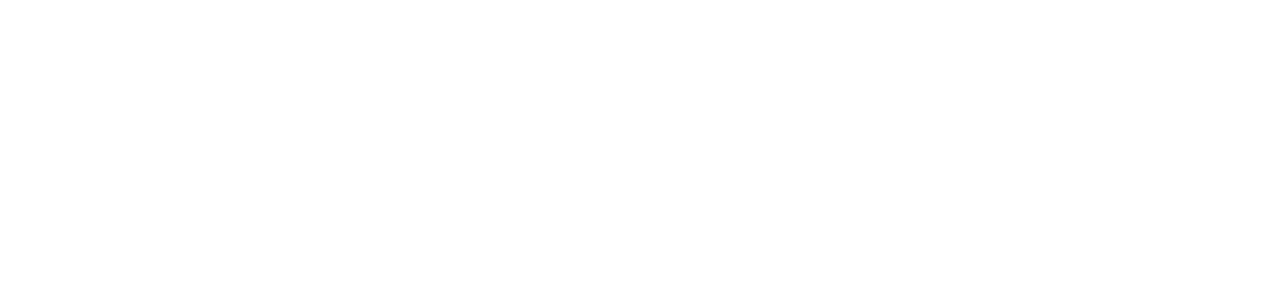
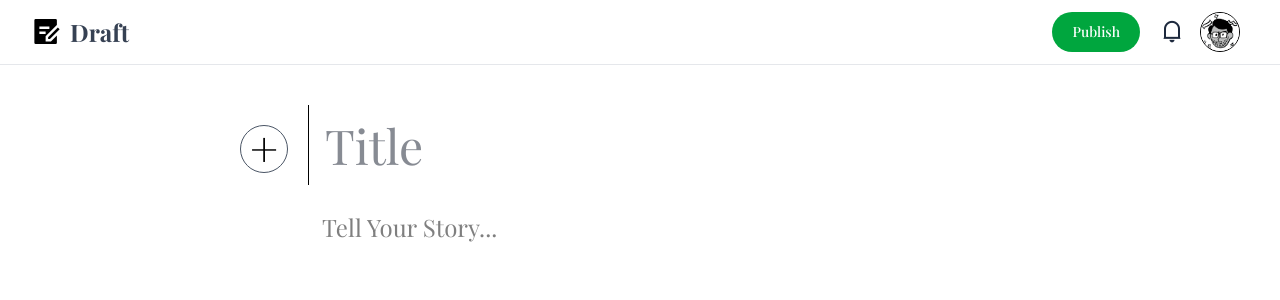
Before and after one commit to Kingsuk-03/Medium-Project, a React (Vite) app in the folder frontend/: page /writeBlog in a window 1280 px wide. Before the commit this address had no page. Shown: the top 300 px of the page. Built offline with nearby package versions, Linux system fonts and the light colour scheme; a web font is replaced by a local one.

Commit message:
add blog publish page

```diff
--- a/frontend/src/App.tsx
+++ b/frontend/src/App.tsx
@@ -3,6 +3,7 @@
 import {Signup} from "./pages/Signup";
 import {Signin} from "./pages/Signin";
 import {Blog} from "./pages/Blog";
+import {Publish} from "./pages/Publish";
 import {AllBlogs} from "./pages/AllBlogs";
 
 function App() {
@@ -15,6 +16,7 @@
           <Route path="/signin" element={<Signin />} />
           <Route path="/blogs" element={<AllBlogs />} />
           <Route path="/blog/:id" element={<Blog />} />
+          <Route path="/writeBlog" element={<Publish />} />
         </Routes>
       </BrowserRouter>
     </>
--- a/frontend/src/components/AppBar.tsx
+++ b/frontend/src/components/AppBar.tsx
@@ -1,7 +1,13 @@
+import {Link} from "react-router-dom";
 import avatar from "../assets/51.png";
 import "remixicon/fonts/remixicon.css";
+import {useState} from "react";
 
 export const AppBar = () => {
+  const [showOptions, setShowOptions] = useState(false);
+  const clearStorage = () => {
+    localStorage.clear();
+  };
   return (
     <div>
       <header className="border-b border-gray-200">
@@ -26,18 +32,47 @@
             </div>
             <div>
               <div className="flex justify-center">
-                <div className="flex justify-centertext-slate-600 pr-4 pt-1">
-                  <i className="ri-quill-pen-ai-line text-2xl"></i>
-                  <div className="text-xl hover:font-semibold hover:cursor-pointer">
-                    Write
-                  </div>
+                <div className="flex justify-centertext-slate-600 pr-3">
+                  <Link to={`/writeBlog`}>
+                    <button
+                      type="button"
+                      className="text-white bg-green-600 hover:bg-green-800 focus:outline-none focus:ring-4 focus:ring-green-200 font-medium rounded-full text-sm px-5 py-2.5 text-center me-2 cursor-pointer">
+                      <i className="ri-quill-pen-ai-line pr-1"></i>Write
+                    </button>
+                  </Link>
                 </div>
                 <i className="text-2xl text-slate-800 ri-notification-4-line pt-1 pr-4 hover:cursor-pointer"></i>
-                <img
-                  className="w-10 h-10 flex flex-col justify-center rounded-full border-1 border-black mr-2 hover:cursor-pointer"
-                  src={avatar}
-                  alt="Rounded avatar"
-                />
+                <div className="relative inline-block">
+                  <img
+                    src={avatar}
+                    alt="User avatar"
+                    onClick={() => setShowOptions((prev) => !prev)}
+                    className="w-10 h-10 rounded-full border border-black cursor-pointer"
+                  />
+
+                  {showOptions && (
+                    <div className="absolute inline-flex rounded-md shadow-xs left-1/2 transform -translate-x-1/2 top-full mt-2 p-2 z-50">
+                      <button
+                        type="button"
+                        className="px-4 py-2 text-sm font-medium text-gray-900 bg-white border border-gray-200 rounded-s-lg hover:bg-gray-100 hover:text-black focus:z-10 focus:ring-black focus:text-black">
+                        Profile
+                      </button>
+                      <button
+                        type="button"
+                        className="px-4 py-2 text-sm font-medium text-gray-900 bg-white border-t border-b border-gray-200 hover:bg-gray-100 hover:text-black focus:z-10 focus:ring-black focus:text-black">
+                        Settings
+                      </button>
+                      <Link to={`/`}>
+                        <button
+                          type="button"
+                          onClick={clearStorage}
+                          className="px-4 py-2 text-sm font-medium text-gray-900 bg-white border border-gray-200 rounded-e-lg hover:bg-gray-100 hover:text-black focus:z-10 focus:ring-black focus:text-black cursor-pointer">
+                          LogOut
+                        </button>
+                      </Link>
+                    </div>
+                  )}
+                </div>
               </div>
             </div>
           </div>
--- a/frontend/src/pages/AllBlogs.tsx
+++ b/frontend/src/pages/AllBlogs.tsx
@@ -1,7 +1,7 @@
 import {BlogCard} from "../components/BlogCard";
 import {AppBar} from "../components/AppBar";
 import {useBlogs} from "../hook";
-import {Skeleton} from "../components/skeleton";
+import {Skeleton} from "../components/Skeleton";
 
 export const AllBlogs = () => {
   const {loading, blogs} = useBlogs();
--- /dev/null
+++ b/frontend/src/pages/Publish.tsx
@@ -0,0 +1,119 @@
+import {useState} from "react";
+import avatar from "../assets/51.png";
+import "remixicon/fonts/remixicon.css";
+import {useNavigate} from "react-router-dom";
+import {BACKEND_URL} from "../config";
+import axios from "axios";
+
+export const Publish = () => {
+  const [title, setTitle] = useState("");
+  const [content, setContent] = useState("");
+
+  const navigate = useNavigate();
+  const publishBlog = async () => {
+    try {
+      const res = await axios.post(
+        `${BACKEND_URL}/api/v1/blog`,
+        {title, content},
+        {
+          headers: {
+            Authorization: `Bearer ${localStorage.getItem("token")}`,
+          },
+        }
+      );
+      if (res.status === 200) {
+        setTimeout(() => {
+          navigate(`/blog/${res.data.id}`);
+        }, 1000);
+      }
+    } catch (err) {
+      console.error("Some Error Occured", err);
+    }
+  };
+
+  return (
+    <div>
+      <DraftBar publishBlog={publishBlog} />
+      <div className="mx-60">
+        <div className="flex mt-10 mb-4">
+          <div className=" pt-5 pr-5 border-r">
+            <div className="w-12 h-12 flex items-center justify-center rounded-full border border-gray-600 text-5xl font-extralight pb-1">
+              +
+            </div>
+          </div>
+          <textarea
+            rows={1}
+            placeholder="Title"
+            className="block w-full p-4 text-gray-900 text-5xl focus:outline-none focus:ring-0 focus:border-transparent resize-none"
+            onInput={(e) => {
+              const target = e.target as HTMLTextAreaElement;
+              target.style.height = "auto";
+              target.style.height = `${target.scrollHeight}px`;
+            }}
+            onChange={(e) => {
+              setTitle(e.target.value);
+            }}
+          />
+        </div>
+        <div className="mb-6 ml-18">
+          <textarea
+            rows={1}
+            placeholder="Tell Your Story..."
+            className="text-2xl rounded-lg block w-full focus:outline-none focus:ring-0 focus:border-transparent p-2.5 resize-none"
+            onInput={(e) => {
+              const target = e.target as HTMLTextAreaElement;
+              target.style.height = "auto";
+              target.style.height = `${target.scrollHeight}px`;
+            }}
+            onChange={(e) => {
+              setContent(e.target.value);
+            }}
+          />
+        </div>
+      </div>
+    </div>
+  );
+};
+
+interface DraftBarProps {
+  publishBlog: () => void;
+}
+
+const DraftBar = ({publishBlog}: DraftBarProps) => {
+  return (
+    <div>
+      <header className="border-b border-gray-200">
+        <div className="max-w-7xl mx-auto px-4 sm:px-6 lg:px-8">
+          <div className="flex justify-between items-center h-16">
+            <div className="flex items-center">
+              <a className="flex items-center space-x-2">
+                <i className="ri-draft-fill text-3xl"></i>
+                <span className="text-2xl font-bold text-gray-700">Draft</span>
+              </a>
+            </div>
+            <div>
+              <div className="flex justify-center">
+                <div className="flex justify-centertext-slate-600 pr-3">
+                  <button
+                    type="button"
+                    onClick={publishBlog}
+                    className="text-white bg-green-600 hover:bg-green-800
+                    focus:outline-none focus:ring-4 focus:ring-green-200 font-medium
+                    rounded-full text-sm px-5 py-2.5 text-center me-2 cursor-pointer">
+                    Publish
+                  </button>
+                </div>
+                <i className="text-2xl text-slate-800 ri-notification-4-line pt-1 pr-4 hover:cursor-pointer"></i>
+                <img
+                  className="w-10 h-10 flex flex-col justify-center rounded-full border-1 border-black mr-2 hover:cursor-pointer"
+                  src={avatar}
+                  alt="Rounded avatar"
+                />
+              </div>
+            </div>
+          </div>
+        </div>
+      </header>
+    </div>
+  );
+};
```
